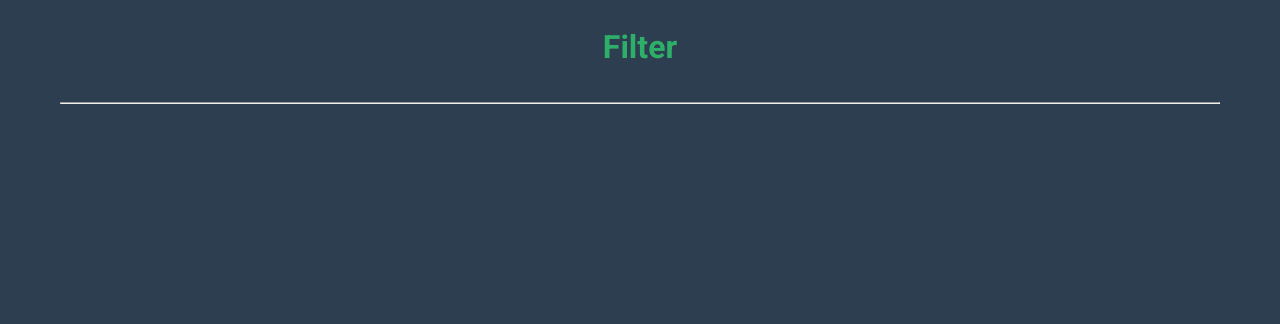
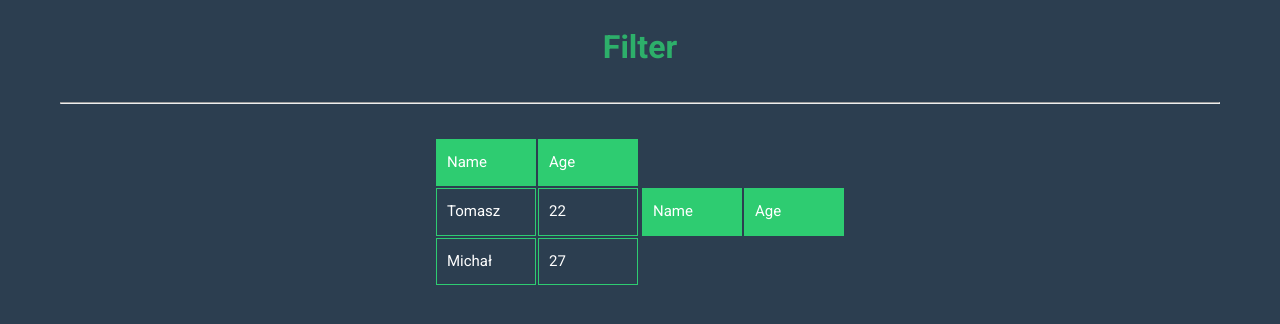
Before and after one commit to michal-1994/project-filter, a plain HTML site: page index.html in a window 1280 px wide. Drawn offline with Linux system fonts and the light colour scheme.

Commit message:
Add filter function number 1

```diff
--- a/index.html
+++ b/index.html
@@ -16,8 +16,20 @@
         <hr>
         <br>
         <div class="workspace">
-            <!-- Your Github code -->
-
+            <!-- Table 1 -->
+            <table id="table-1">
+                <thead>
+                    <td>Name</td>
+                    <td>Age</td>
+                </thead>
+            </table>
+            <!-- Table 2 -->
+            <table id="table-2">
+                <thead>
+                    <td>Name</td>
+                    <td>Age</td>
+                </thead>
+            </table>
         </div>
     </div>
 
--- a/scripts/script.js
+++ b/scripts/script.js
@@ -0,0 +1,42 @@
+$(function() {
+    // STORE AGE EACH PERSON
+    var person = [
+        {
+            name: 'Tomasz',
+            age: 22
+        },
+        {
+            name: 'Anna',
+            age: 17
+        },
+        {
+            name: 'Agata',
+            age: 41
+        },
+        {
+            name: 'Michał',
+            age: 27
+        }
+    ];
+
+    // CALCULATE AGE
+    function filterAge(person) {
+        return (person.age >= 18) && (person.age <=40);
+    }
+
+    // FILTER PERSON
+    let results = [];
+    results = person.filter(filterAge);
+    let $tableBody = $('<tbody></tbody>');
+
+    // CREATE TABLE WITH FIT ELEMENTS
+    for (let i = 0; i<results.length; i++) {
+        let person = results[i];
+        let $row = $('<tr></tr>');
+        $row.append($('<td></td>').text(person.name));
+        $row.append($('<td></td>').text(person.age));
+        $tableBody.append( $row );
+    }
+
+    $('#table-1 thead').after($tableBody);
+});
--- a/styles/style.less
+++ b/styles/style.less
@@ -49,3 +49,14 @@ h1 {
 }
 
 // Yout style
+table {
+    margin-bottom: 25px;
+    td {
+        min-width: 100px;
+        border: 1px solid @color-primary;
+        padding: 10px;
+    }
+    thead td {
+        background-color: @color-primary;
+    }
+}
```
Also changed, not shown: styles/style.css, 1 other file.
